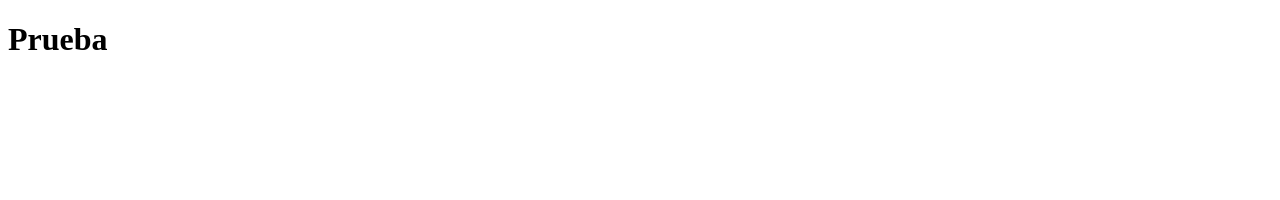
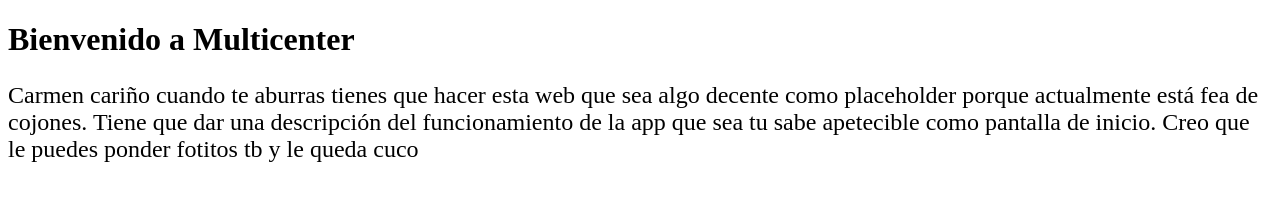
Before and after one commit to Altair-Bueno/Multicenter, a plain HTML site: page resources/App/Multicenter/Placeholder/Files/PersonalSpacePlaceholder.html in a window 1280 px wide. Drawn offline with Linux system fonts and the light colour scheme.

Commit message:
Improved placeholder. Added locks to MovieWidget

```diff
--- /dev/null
+++ b/resources/App/Multicenter/Placeholder/Files/PersonalSpacePlaceholder.css
@@ -0,0 +1,3 @@
+p{
+    font-size: 1.5em;
+}
--- a/resources/App/Multicenter/Placeholder/Files/PersonalSpacePlaceholder.html
+++ b/resources/App/Multicenter/Placeholder/Files/PersonalSpacePlaceholder.html
@@ -1,10 +1,16 @@
 <!DOCTYPE html>
 <html lang="en">
 <head>
+    <link href="PersonalSpacePlaceholder.css" rel="stylesheet" type="text/css">
     <meta charset="UTF-8">
     <title>Title</title>
 </head>
 <body>
-    <h1>Prueba</h1>
+    <h1>Bienvenido a Multicenter</h1>
+    <p>
+        Carmen cariño cuando te aburras tienes que hacer esta web que sea algo decente como placeholder porque actualmente está fea de cojones.
+        Tiene que dar una descripción del funcionamiento de la app que sea tu sabe apetecible como pantalla de inicio.
+        Creo que le puedes ponder fotitos tb y le queda cuco
+    </p>
 </body>
 </html>
```
Also changed, not shown: 1 other file.
